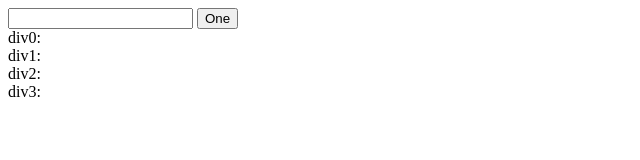
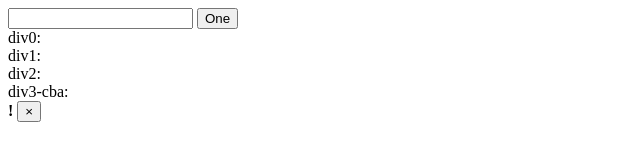
Before and after one commit to amitgupta7/jstest, a plain HTML site: page index.html in a window 1280 px wide. Both pictures are taken after a click on the button "One". Shown: the full height of the page, 0-640 px from the left. Drawn offline with Linux system fonts and the light colour scheme; files whose address does not match are found by name.

Commit message:
Update index.html

```diff
--- a/index.html
+++ b/index.html
@@ -12,9 +12,25 @@
   div0: <div id="demo"></div>
   div1: <div id="demo1"></div>
   div2: <div id="demo2"></div>
-  div3: <div id="demo3"></div>
+  div3-cba: <div id="demo3"></div>
 
 <script>
+function printHtml(value){
+	return $('<div/>').text(value).html();
+}
+
+const create_banner_on = (action, type, status) => {
+    let htmlData = '\
+        <div id="alert_banner", name="alert_banner" class="alert ' + type + ' alert-dismissible fade show" role="alert">\
+            <strong>' + action + '!</strong> '+ status +'\
+            <button type="button" class="close" data-dismiss="alert" aria-label="Close">\
+                <span aria-hidden="true">&times;</span>\
+            </button>\
+        </div>\
+    '
+    return htmlData
+}
+
 function printHtml(value){
 	return $('<div/>').text(value).html();
 }
@@ -27,7 +43,7 @@
         $("#demo").text(inpt)
         $("#demo1").prepend(printHtml(inpt))
         $("#demo2").html(textNode)
-        $("#demo3").prepend(inpt)
+        $("#demo3").prepend(create_banner_on(inpt,inpt,inpt))
     });
 });
 </script>
```
